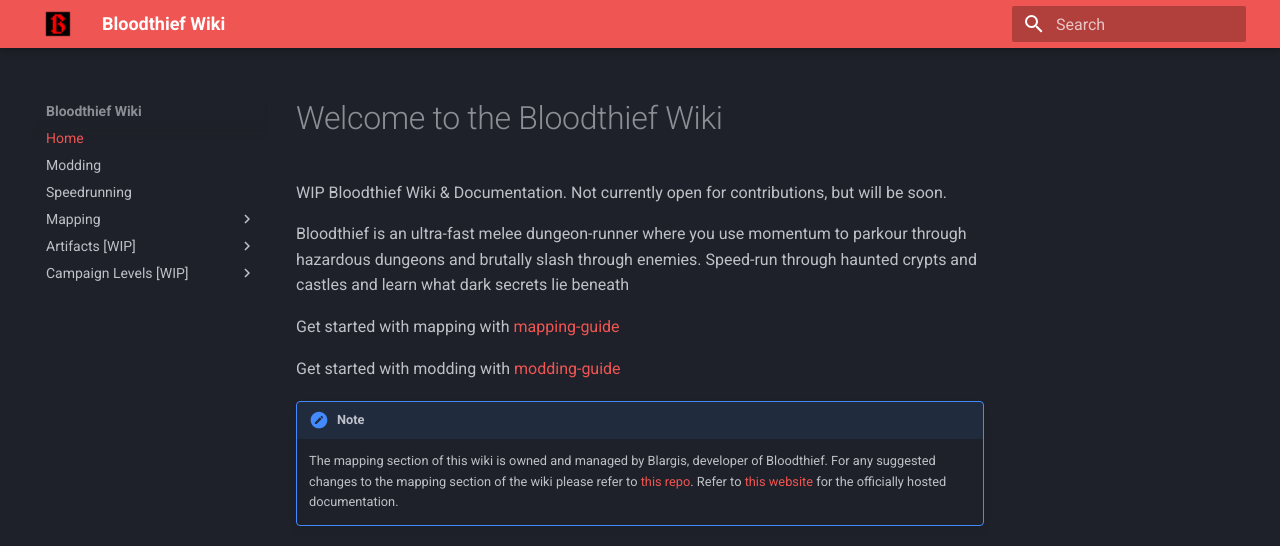
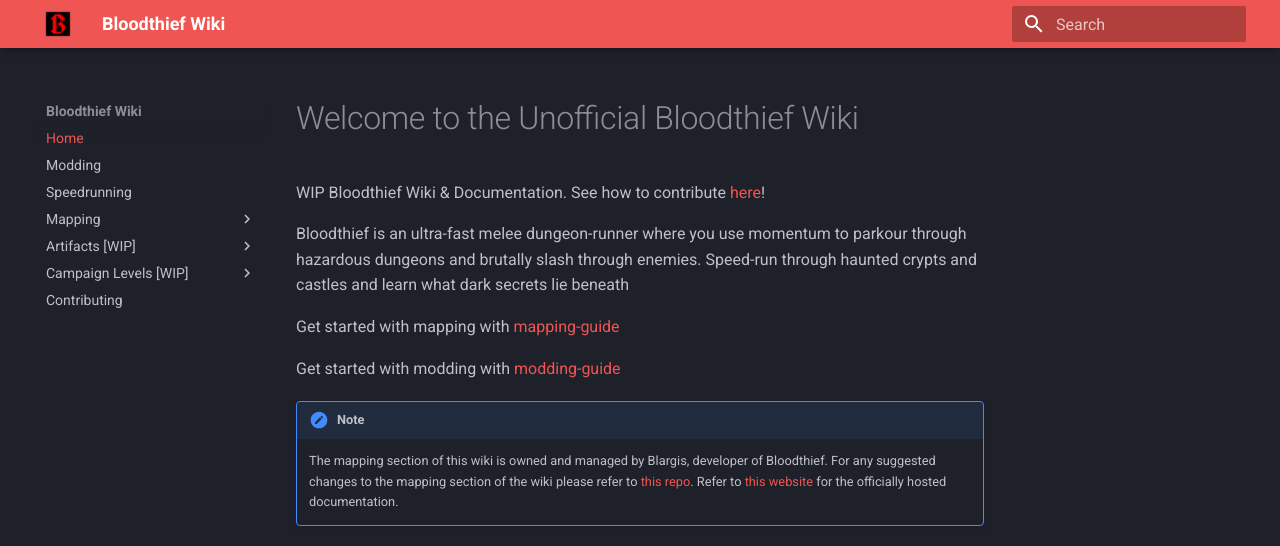
Before and after one commit to FridgeManIO/BloodthiefWiki, an MkDocs documentation site: the page built from docs/index.md, in a window 1280 px wide and 1272 px high. Shown: the top 546 px of the window. Built offline with MkDocs 1.6.1 and Material for MkDocs 9.7.7, drawn with Linux system fonts in a browser that asks for light colours; grey boxes are pictures that could not be loaded.

Commit message:
added contribution steps

```diff
--- a/docs/index.md
+++ b/docs/index.md
@@ -1,6 +1,6 @@
-# Welcome to the Bloodthief Wiki
+# Welcome to the Unofficial Bloodthief Wiki
 
-WIP Bloodthief Wiki & Documentation. Not currently open for contributions, but will be soon.
+WIP Bloodthief Wiki & Documentation. See how to contribute [here](contributing.md)!
 
 Bloodthief is an ultra-fast melee dungeon-runner where you use momentum to parkour through hazardous dungeons and brutally slash through enemies. Speed-run through haunted crypts and castles and learn what dark secrets lie beneath
 
--- a/mkdocs.yml
+++ b/mkdocs.yml
@@ -98,6 +98,7 @@
           - (SR1) Stone Realms 1: campaign_levels/SR1.md
           - (SR2) Stone Realms 2: campaign_levels/SR2.md
           - (SR3) Stone Realms 3: campaign_levels/SR3.md
+    - Contributing: contributing.md
 
 ###Enables emojis - database here https://squidfunk.github.io/mkdocs-material/reference/icons-emojis/###
 markdown_extensions:
```
Also changed, not shown: README.md (+9 -3 lines), docs/contributing.md (added, +30 -0 lines).
